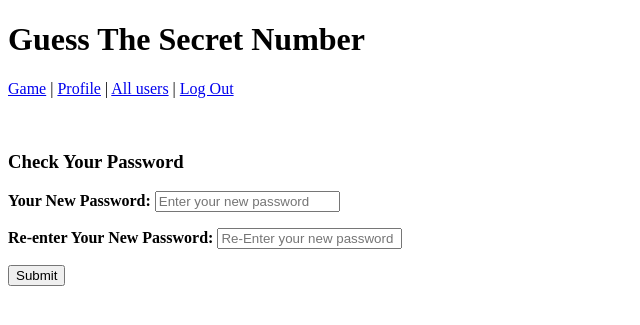
After one commit to jswindlehurst/GuesswithDatabase, a Flask app: template templates/password_check.html in a window 1280 px wide. The commit adds this page. Shown: the top 325 px of the page, without its empty margins (0-640 px from the left). Run offline with Flask 2, Linux system fonts and the light colour scheme; the template is opened without the code that fills it, so the values that code supplies are empty.

Commit message:
Added password change

```diff
--- a/main.py
+++ b/main.py
@@ -25,7 +25,6 @@ def login():
     secret_num = random.randint(1, 50)
     password = request.form.get("user-password")
     hashed_password = hashlib.sha256(password.encode()).hexdigest()
-
 
     user = db.query(User).filter_by(email=email).first()
 
@@ -149,6 +148,7 @@ def all_users():
     users = db.query(User).all()
     return render_template("users.html", users=users)
 
+
 @app.route("/user/<user_id>", methods=["GET"])
 def user_details(user_id):
 
@@ -157,5 +157,56 @@ def user_details(user_id):
     return render_template("user_details.html", user=user)
 
 
+@app.route("/password/edit", methods=["GET", "POST"])
+def password_edit():
+
+    session_token = request.cookies.get("session_token")
+    user = db.query(User).filter_by(session_token=session_token).first()
+
+    if request.method == "GET":
+
+        if user:
+            return render_template("password_edit.html", user=user)
+        else:
+            return redirect(url_for("index"))
+
+    elif request.method == "POST":
+
+        current_password = request.form.get("current-password")
+        hashed_current_password = hashlib.sha256(current_password.encode()).hexdigest()
+
+        if hashed_current_password != user.password:
+            return "Wrong Current Password"
+        else:
+            return render_template("password_check.html")
+
+
+@app.route("/password/check", methods=["GET", "POST"])
+def password_check():
+    session_token = request.cookies.get("session_token")
+    user = db.query(User).filter_by(session_token=session_token).first()
+
+    # if request.method == "POST":
+
+    new_password = request.form.get("new-password")
+    new_password2 = request.form.get("new-password2")
+
+    if new_password != new_password2:
+        return "The Passwords Do Not Match"
+    else:
+
+        user.password = hashlib.sha256(new_password.encode()).hexdigest()
+        session_token = str(uuid.uuid4())
+        user.session_token = session_token
+
+        db.add(user)
+        db.commit()
+
+        response = make_response(redirect(url_for('profile')))
+        response.set_cookie("session_token", session_token, httponly=True, samesite='Strict')
+
+        return response
+
+
 if __name__ == '__main__':
     app.run()
--- /dev/null
+++ b/templates/password_check.html
@@ -0,0 +1,25 @@
+{% extends "base.html" %}
+
+
+{% block title %} New Password Check {% endblock title %}
+
+{% block content %}
+
+
+<h3> Check Your Password </h3>
+
+<form method="post" action="/password/check">
+    <p>
+        <strong> Your New Password: </strong>
+        <input type="password" name="new-password" placeholder="Enter your new password"><br>
+    </p>
+
+        <strong> Re-enter Your New Password: </strong>
+        <input type="password" name="new-password2" placeholder="Re-Enter your new password"><br>
+    </p>
+
+       <button>Submit</button>
+
+    </form>
+
+{% endblock content %}
--- a/templates/profile.html
+++ b/templates/profile.html
@@ -9,6 +9,7 @@
 <p> <strong>Your Email: {{ user.email }}</strong></p>
 
 <a href="/profile/edit">Edit profile</a>
+<a href="/password/edit">Change Password</a>
 <a href="/profile/delete">Delete profile</a>
 
 {% endblock content %}
```
Also changed, not shown: templates/password_edit.html (added, +35 -0 lines).
